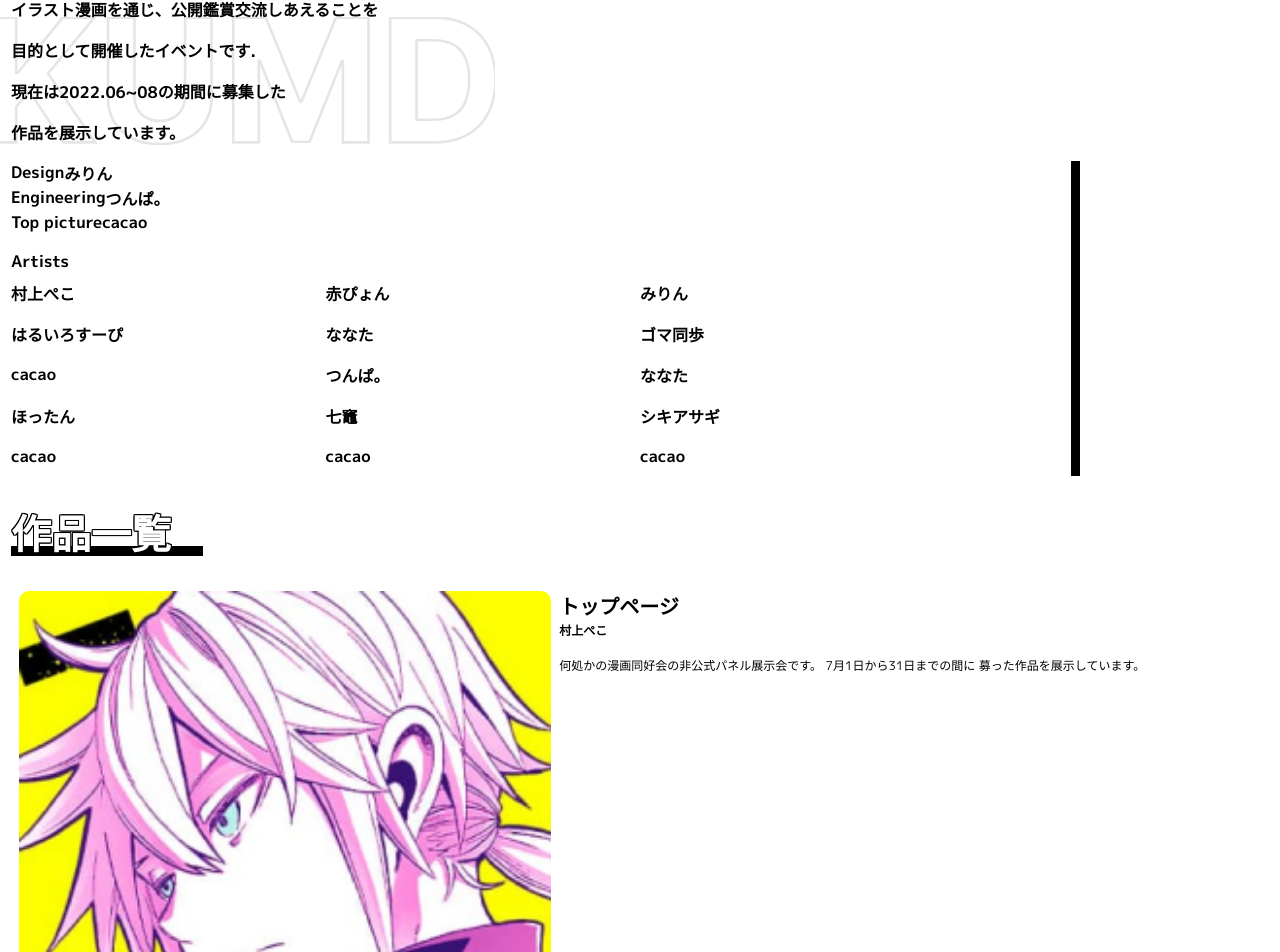
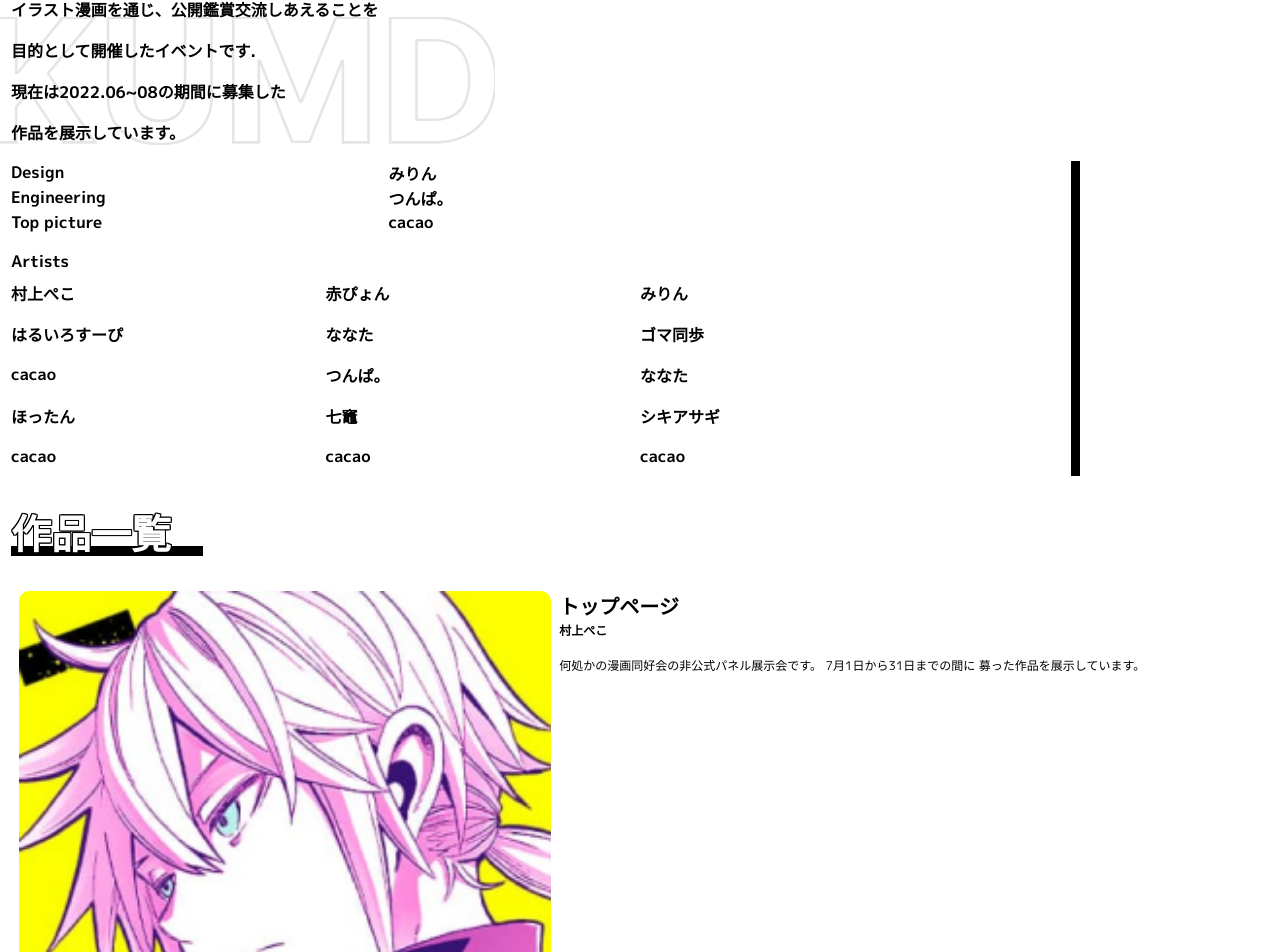
Before and after one commit to ryoctrl/mirin-app-2022, a Next.js app: page / in a window 1280 px wide. Shown: the part 1068-2020 px from the top of the page. Built offline with nearby package versions, Linux system fonts and the light colour scheme.

Commit message:
fix(index.tsx): fix the collapsed design on a top

```diff
--- a/styles/globals.scss
+++ b/styles/globals.scss
@@ -91,7 +91,7 @@ a {
 
   .author {
     display: flex;
-    span:g-child(1) {
+    span:nth-child(1) {
       flex: 2;
     }
     span:nth-child(2) {
```
